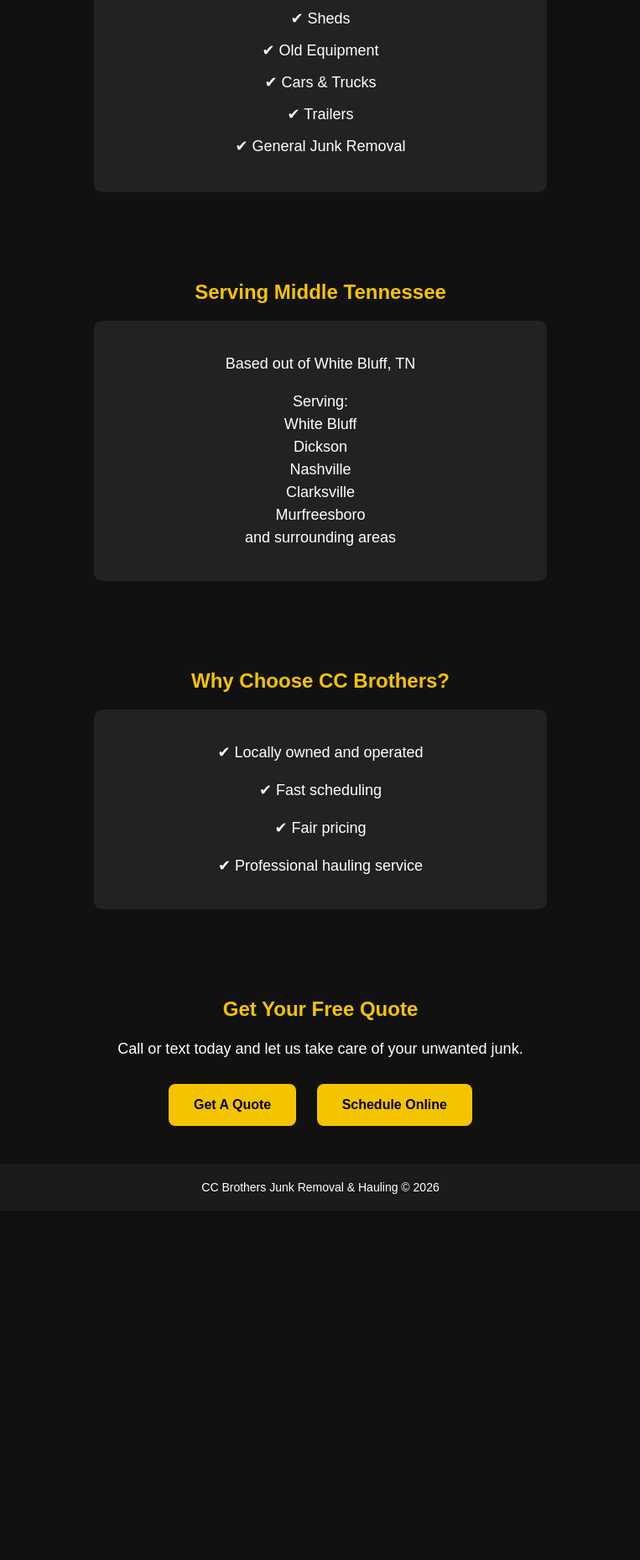
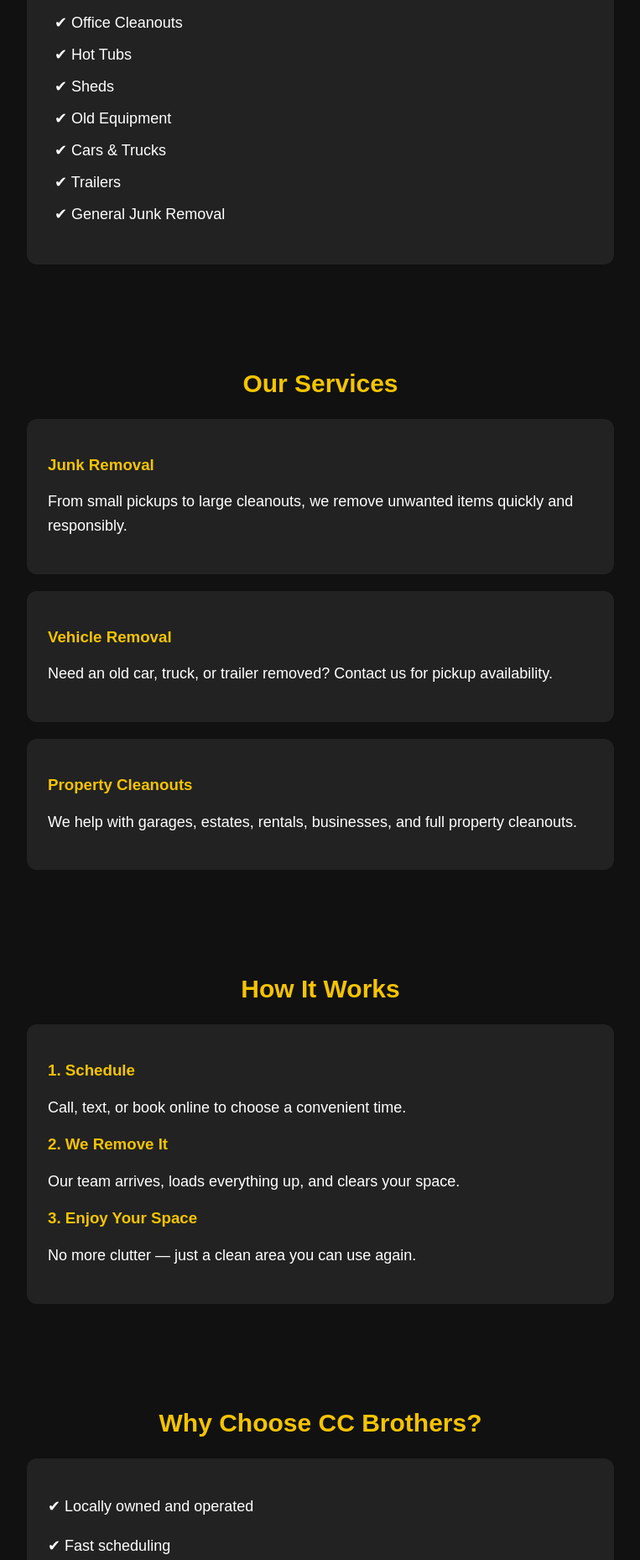
Before and after one commit to cluttercutterbrothers/Ccbrothersjunk, a plain HTML site: page index.html in a window 1280 px wide. Shown: the part 860-2718 px from the top of the page at 84% size, without its empty margins (258-1021 px from the left). Before the commit the page ends 2302 px from the top, so only its background shows below. Drawn offline with Linux system fonts and the light colour scheme.

Commit message:
Update index.html

```diff
--- a/index.html
+++ b/index.html
@@ -1,13 +1,22 @@
 <!DOCTYPE html>
-<html>
+<html lang="en">
+
 <head>
+
+<meta charset="UTF-8">
+<meta name="viewport" content="width=device-width, initial-scale=1.0">
+
 <title>CC Brothers Junk Removal & Hauling</title>
-<meta name="viewport" content="width=device-width, initial-scale=1">
 
 <style>
+
+* {
+  box-sizing: border-box;
+}
+
 body {
   margin: 0;
-  font-family: Arial, sans-serif;
+  font-family: Arial, Helvetica, sans-serif;
   background: #111;
   color: white;
 }
@@ -15,7 +24,7 @@
 header {
   background: #1b1b1b;
   text-align: center;
-  padding: 30px 20px;
+  padding: 50px 20px;
 }
 
 .logo {
@@ -26,41 +35,50 @@
 
 h1 {
   color: #f5c400;
-  font-size: 38px;
-  margin-bottom: 10px;
+  font-size: 42px;
+  margin: 10px 0;
 }
 
 h2 {
+  color: #f5c400;
+  text-align: center;
+  font-size: 30px;
+}
+
+h3 {
   color: #f5c400;
 }
 
 p {
   font-size: 18px;
-  line-height: 1.5;
+  line-height: 1.6;
 }
 
 .button {
   display: inline-block;
   background: #f5c400;
   color: black;
-  padding: 16px 30px;
+  padding: 15px 28px;
+  margin: 8px;
   border-radius: 8px;
   text-decoration: none;
   font-weight: bold;
-  margin: 10px;
+}
+
+.button:hover {
+  background: white;
 }
 
 section {
-  padding: 35px 20px;
-  text-align: center;
+  padding: 40px 20px;
 }
 
 .card {
   background: #222;
-  margin: 15px auto;
-  padding: 20px;
-  border-radius: 10px;
-  max-width: 500px;
+  padding: 25px;
+  border-radius: 12px;
+  max-width: 700px;
+  margin: 20px auto;
 }
 
 ul {
@@ -69,52 +87,62 @@
 }
 
 li {
+  font-size: 18px;
   padding: 8px;
-  font-size: 18px;
 }
 
 footer {
   background: #1b1b1b;
   text-align: center;
   padding: 20px;
-  font-size: 14px;
 }
+
+
 </style>
 
 </head>
 
+
 <body>
+
 
 <header>
 
-<img src="logo.png" class="logo" alt="CC Brothers Junk Removal Logo">
+<!-- Add your logo here later -->
 
-<h1>CC Brothers Junk Removal & Hauling</h1>
+<h1>
+CC Brothers Junk Removal & Hauling
+</h1>
 
-<p>Fast • Reliable • Affordable</p>
+<h2>
+We haul it all. You relax.
+</h2>
 
-<p>We haul away the clutter so you don't have to.</p>
+<p>
+Fast • Reliable • Affordable
+</p>
+
+<p>
+We remove unwanted junk, debris, vehicles, and more throughout Middle Tennessee.
+</p>
 
 
 <a class="button" href="tel:6158708030">
-Call Now: 615-870-8030
+Call Now
 </a>
 
 
 <a class="button" href="https://calendly.com/ccbrothersjunk/30min" target="_blank">
-Book Now
+Book Online
 </a>
 
 
-</header>
+</header><section>
 
-
-
-
-<section>
 <h2>What We Remove</h2>
 
 <div class="card">
+
 <ul>
 <li>✔ Furniture</li>
 <li>✔ Appliances</li>
@@ -132,14 +160,112 @@
 <li>✔ Trailers</li>
 <li>✔ General Junk Removal</li>
 </ul>
+
 </div>
 
-</section>
 </section>
 
 
 
 <section>
+
+<h2>Our Services</h2>
+
+
+<div class="card">
+
+<h3>Junk Removal</h3>
+
+<p>
+From small pickups to large cleanouts, we remove unwanted items quickly and responsibly.
+</p>
+
+</div>
+
+
+
+<div class="card">
+
+<h3>Vehicle Removal</h3>
+
+<p>
+Need an old car, truck, or trailer removed? Contact us for pickup availability.
+</p>
+
+</div>
+
+
+
+<div class="card">
+
+<h3>Property Cleanouts</h3>
+
+<p>
+We help with garages, estates, rentals, businesses, and full property cleanouts.
+</p>
+
+</div>
+
+
+</section>
+
+
+
+<section>
+
+<h2>How It Works</h2>
+
+
+<div class="card">
+
+<h3>1. Schedule</h3>
+<p>
+Call, text, or book online to choose a convenient time.
+</p>
+
+
+<h3>2. We Remove It</h3>
+<p>
+Our team arrives, loads everything up, and clears your space.
+</p>
+
+
+<h3>3. Enjoy Your Space</h3>
+<p>
+No more clutter — just a clean area you can use again.
+</p>
+
+
+</div>
+
+</section>
+
+
+
+<section>
+
+<h2>Why Choose CC Brothers?</h2>
+
+
+<div class="card">
+
+<p>✔ Locally owned and operated</p>
+
+<p>✔ Fast scheduling</p>
+
+<p>✔ Fair pricing</p>
+
+<p>✔ Professional service</p>
+
+<p>✔ Residential & commercial hauling</p>
+
+<p>✔ We do the heavy lifting</p>
+
+
+</div>
+
+</section><section>
+
 <h2>Serving Middle Tennessee</h2>
 
 <div class="card">
@@ -150,7 +276,7 @@
 
 <p>
 Serving:
-<br>
+<br><br>
 White Bluff
 <br>
 Dickson
@@ -171,17 +297,26 @@
 
 
 <section>
-<h2>Why Choose CC Brothers?</h2>
+
+<h2>Get Your Free Quote</h2>
 
 <div class="card">
 
-<p>✔ Locally owned and operated</p>
+<p>
+Ready to get rid of your unwanted junk?
+Call or text today and let CC Brothers take care of the heavy lifting.
+</p>
 
-<p>✔ Fast scheduling</p>
 
-<p>✔ Fair pricing</p>
+<a class="button" href="tel:6158708030">
+Call For Quote
+</a>
 
-<p>✔ Professional hauling service</p>
+
+<a class="button" href="https://calendly.com/ccbrothersjunk/30min" target="_blank">
+Schedule Online
+</a>
+
 
 </div>
 
@@ -190,31 +325,58 @@
 
 
 <section>
-<h2>Get Your Free Quote</h2>
+
+<h2>Frequently Asked Questions</h2>
+
+
+<div class="card">
+
+<h3>How much does junk removal cost?</h3>
 
 <p>
-Call or text today and let us take care of your unwanted junk.
+Pricing depends on the amount and type of items being removed. Contact us for a free quote.
 </p>
 
 
-<a class="button" href="tel:6158708030">
-Get A Quote
-</a>
+<h3>Do you remove cars and trucks?</h3>
+
+<p>
+Yes, we offer vehicle removal. Contact us for details and availability.
+</p>
 
 
-<a class="button" href="https://calendly.com/ccbrothersjunk/30min" target="_blank">
-Schedule Online
-</a>
+<h3>Do I need to move everything outside?</h3>
 
+<p>
+No. We can remove items from garages, homes, yards, and other areas.
+</p>
+
+
+<h3>How do I schedule?</h3>
+
+<p>
+Call, text, or use our online booking button to choose a time.
+</p>
+
+
+</div>
 
 </section>
 
 
 
 <footer>
+
 CC Brothers Junk Removal & Hauling © 2026
+
+<br><br>
+
+Fast • Reliable • Affordable
+
 </footer>
 
 
+
 </body>
+
 </html>
```
